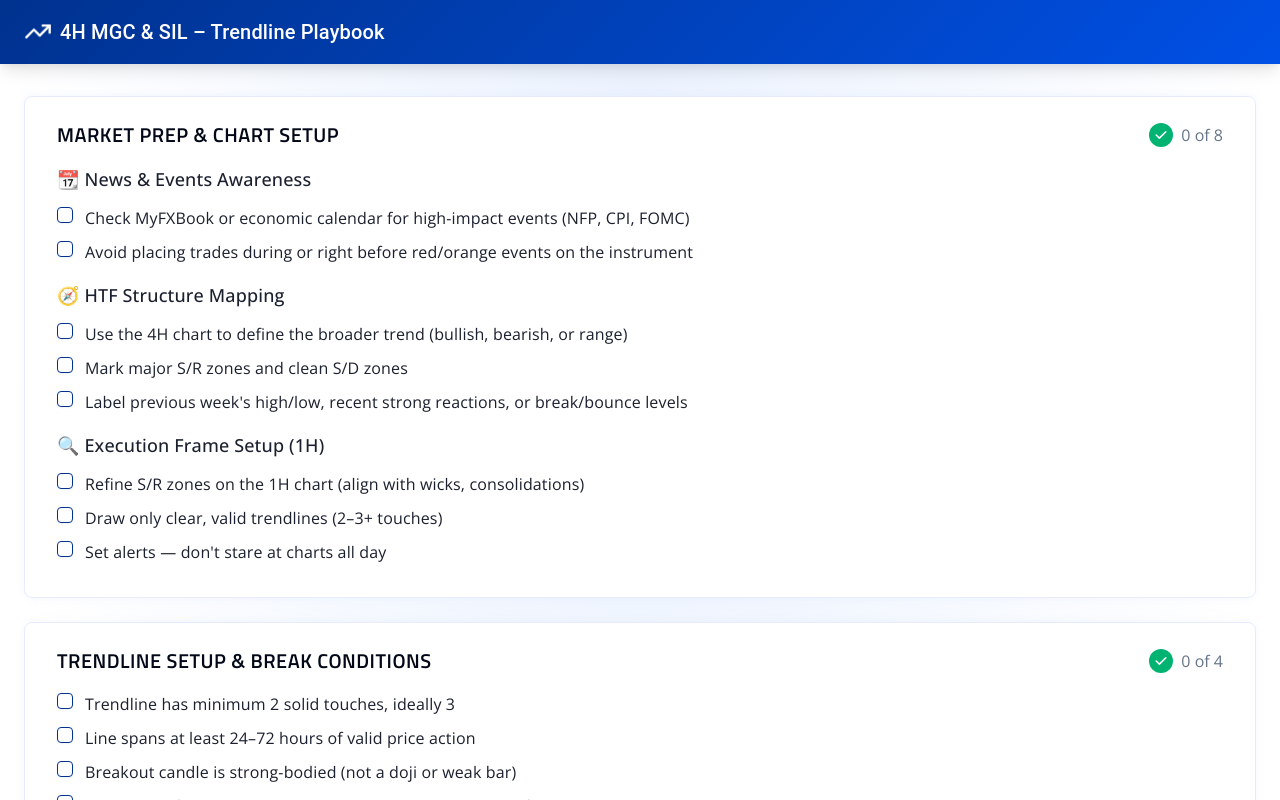
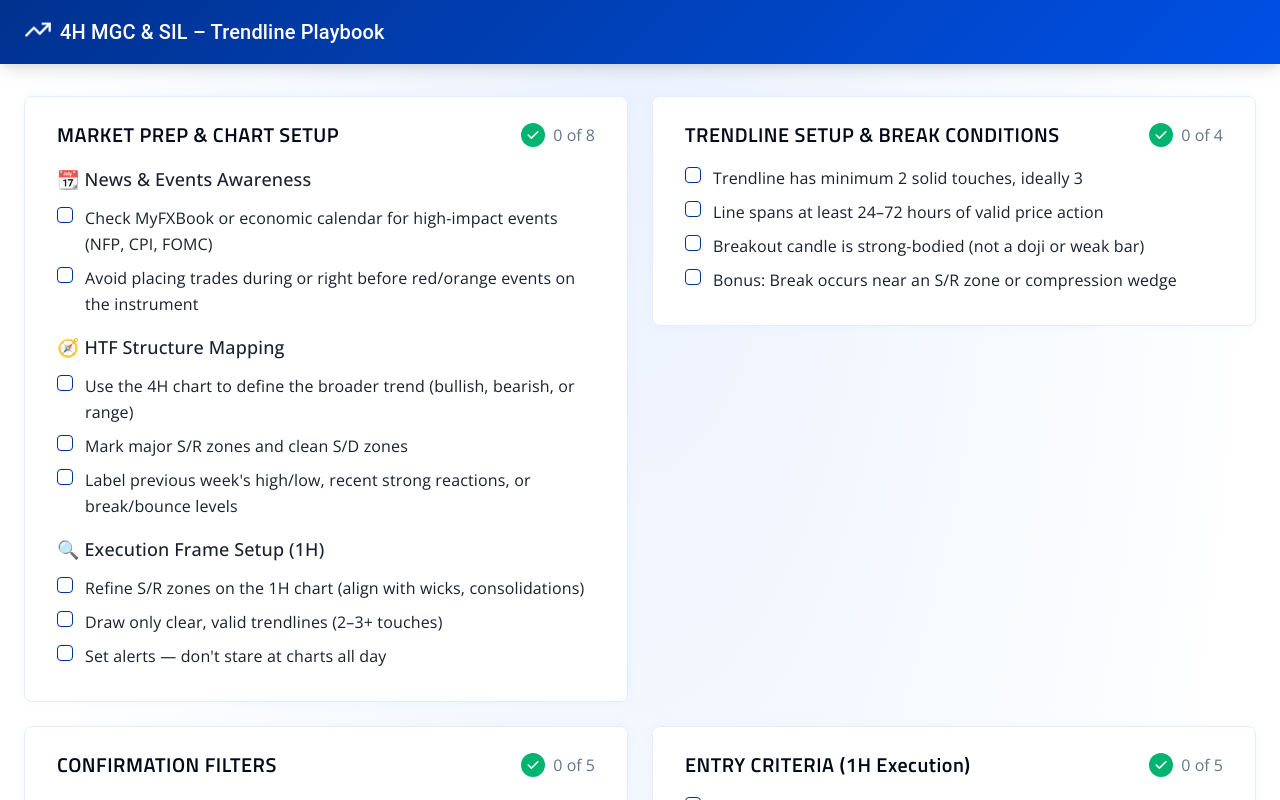
Before and after one commit to ayelletm-work/trendline-playbook-forge, a React (Vite) app: page / in a window 1280 px wide. Shown: the top 800 px of the page. Built offline with nearby package versions, Linux system fonts and the light colour scheme; some icons are missing.

Commit message:
Refactor: Card layout to grid
Update the Checklist component to display cards in a two-column grid layout for better side-by-side viewing.

```diff
--- a/src/components/Checklist.tsx
+++ b/src/components/Checklist.tsx
@@ -202,7 +202,7 @@ const Checklist = () => {
     <div className="relative">
       <div
         ref={checklistRef}
-        className="space-y-6 animate-fade-in pb-20"
+        className="grid grid-cols-1 lg:grid-cols-2 gap-6 animate-fade-in pb-20"
         onClick={handleClick}
       >
         {sections.map((section, sectionIndex) => {
@@ -213,7 +213,7 @@ const Checklist = () => {
           }, 0);
 
           return (
-          <Card key={sectionIndex} className="transition-all duration-300 hover:shadow-[0_0_12px_0_rgba(214,227,251,0.4)]">
+          <Card key={sectionIndex} className="transition-all duration-300 hover:shadow-[0_0_12px_0_rgba(214,227,251,0.4)] h-fit">
             <CardHeader className="pb-4 px-8 pt-6">
               <CardTitle className="flex items-center justify-between w-full">
                 <span className="text-foreground font-titillium text-tit-xl font-semibold tracking-wide">
```
